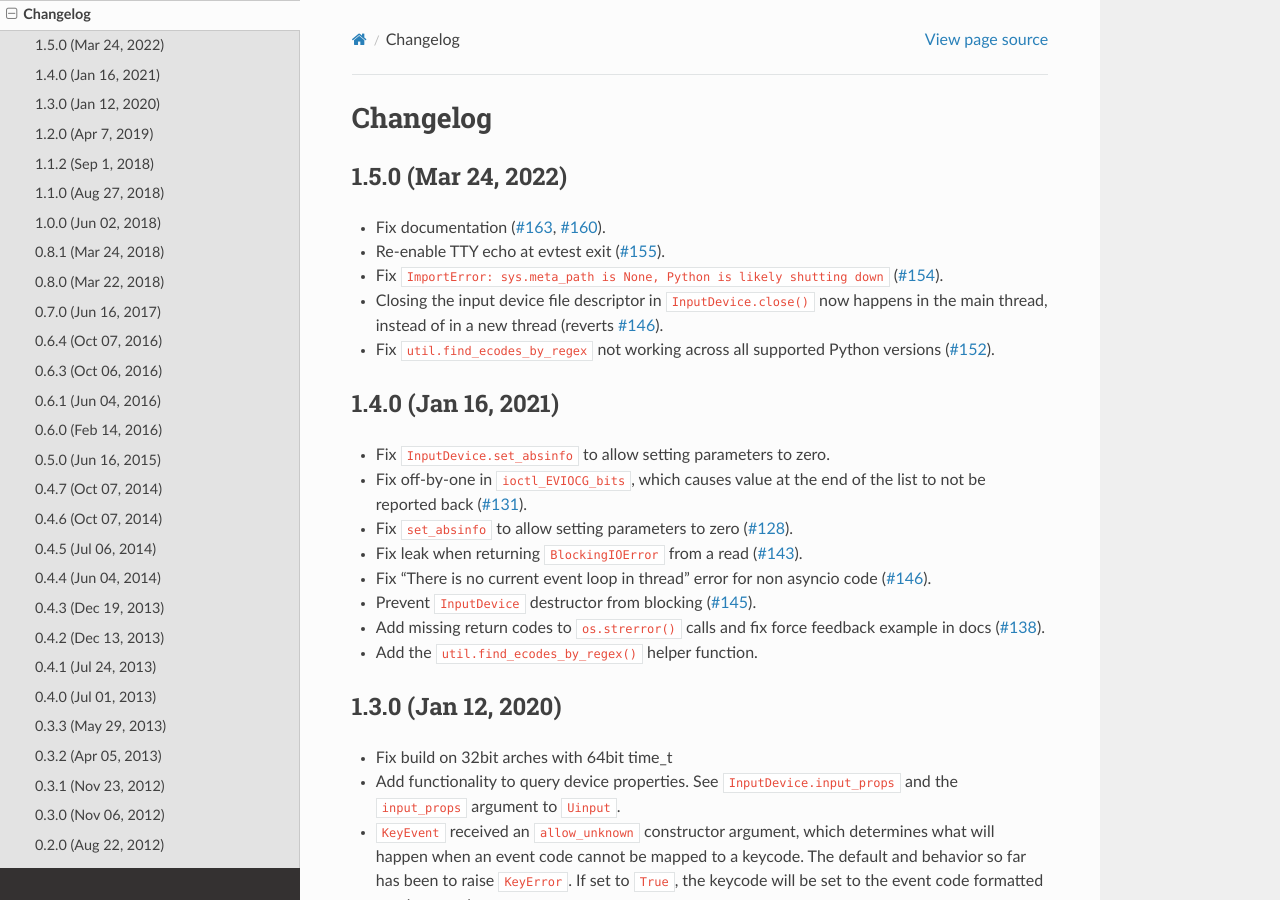
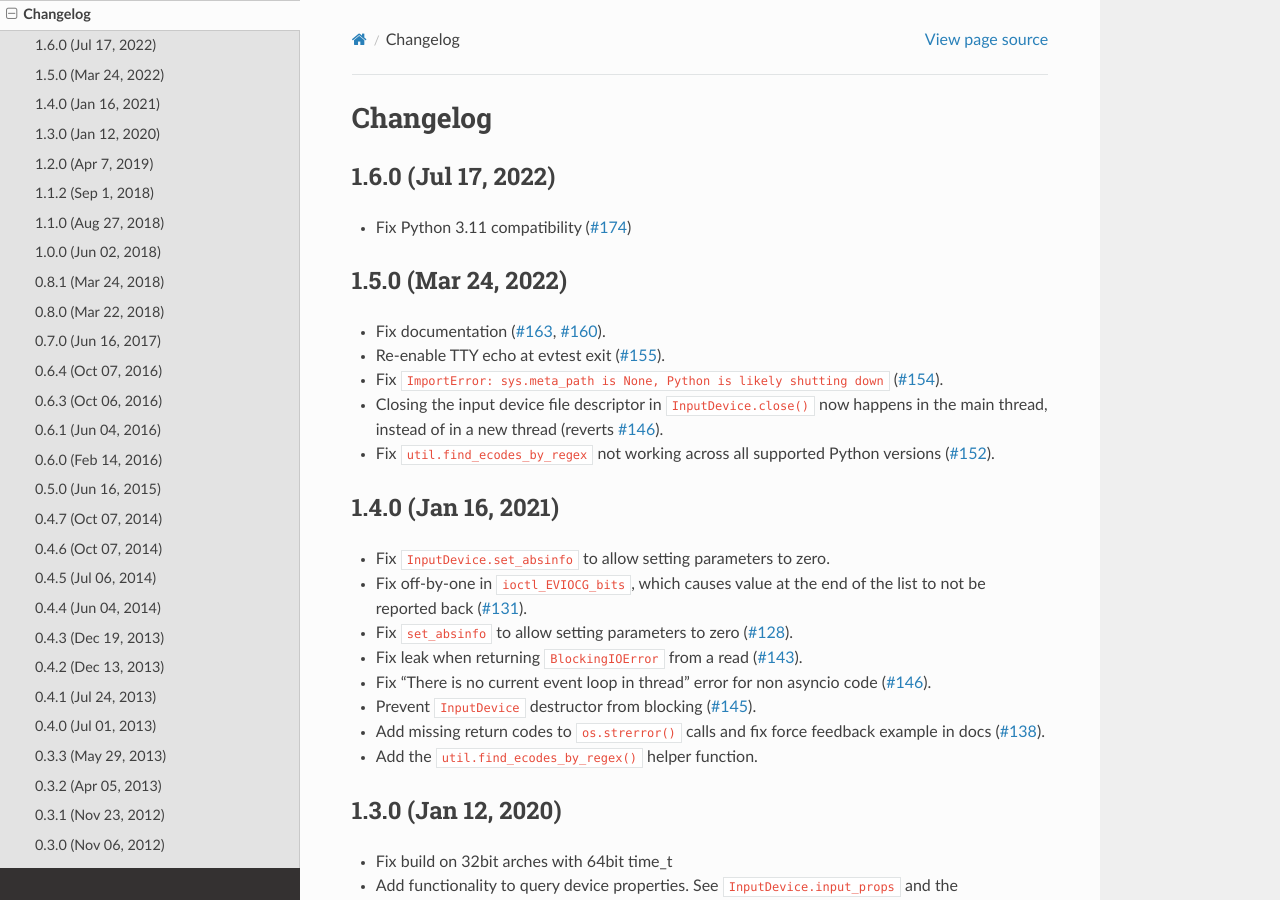
Before and after one commit to gvalkov/python-evdev, a Sphinx documentation site: the page built from docs/changelog.rst, in a window 1280 px wide and 900 px high. Built offline with Sphinx 7.4.7 and the Read the Docs theme 2.0.0, drawn with Linux system fonts in a browser that asks for light colours.

Commit message:
Bump version: 1.5.0 -> 1.6.0

```diff
--- a/docs/changelog.rst
+++ b/docs/changelog.rst
@@ -1,5 +1,11 @@
 Changelog
 ---------
+
+1.6.0 (Jul 17, 2022)
+==================
+
+- Fix Python 3.11 compatibility (`#174 <https://github.com/gvalkov/python-evdev/pull/174>`_)
+
 
 1.5.0 (Mar 24, 2022)
 ==================
--- a/docs/conf.py
+++ b/docs/conf.py
@@ -61,7 +61,7 @@ copyright = u'2012-2022, Georgi Valkov'
 # built documents.
 #
 # The full version, including alpha/beta/rc tags.
-release = '1.5.0'
+release = '1.6.0'
 
 # The short X.Y version.
 version = release
--- a/setup.cfg
+++ b/setup.cfg
@@ -1,5 +1,5 @@
 [bumpversion]
-current_version = 1.5.0
+current_version = 1.6.0
 message = Bump version: {current_version} -> {new_version}
 commit = True
 tag = True
--- a/setup.py
+++ b/setup.py
@@ -44,7 +44,7 @@ ecodes_c = Extension('evdev._ecodes', sources=['evdev/ecodes.c'], extra_compile_
 #-----------------------------------------------------------------------------
 kw = {
     'name':                 'evdev',
-    'version':              '1.5.0',
+    'version':              '1.6.0',
 
     'description':          'Bindings to the Linux input handling subsystem',
     'long_description':     open(pjoin(here, 'README.rst')).read(),
```
